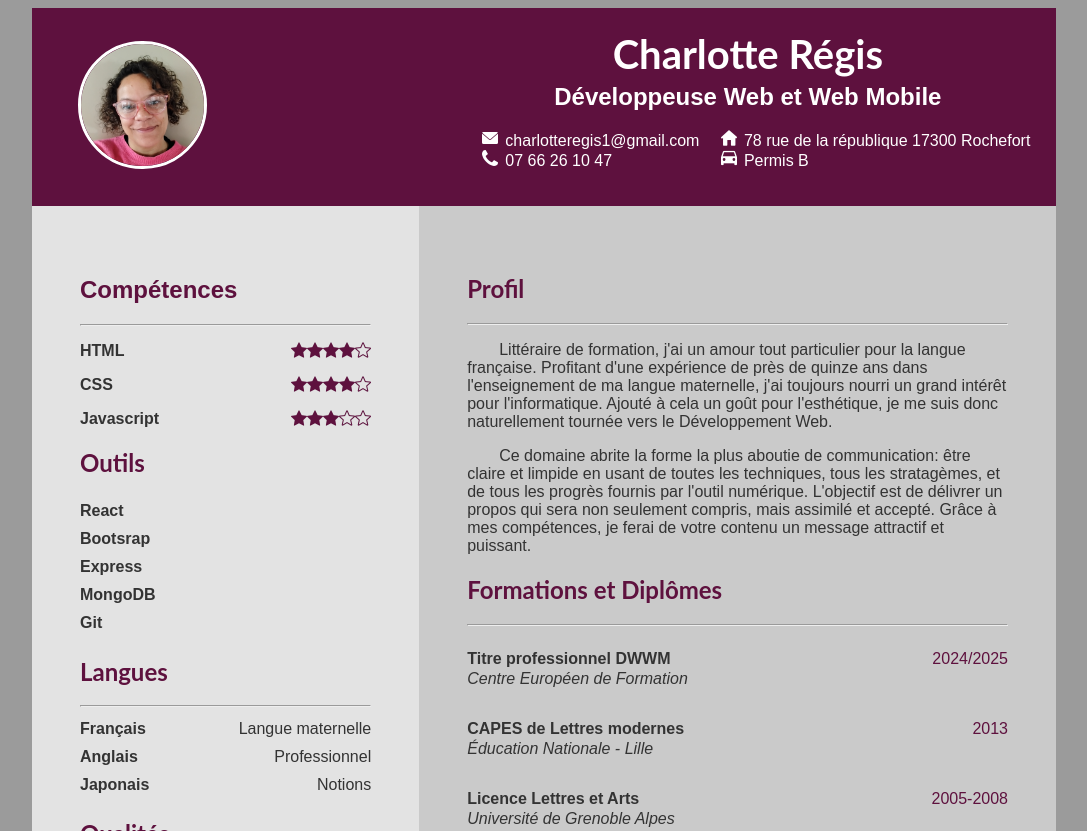
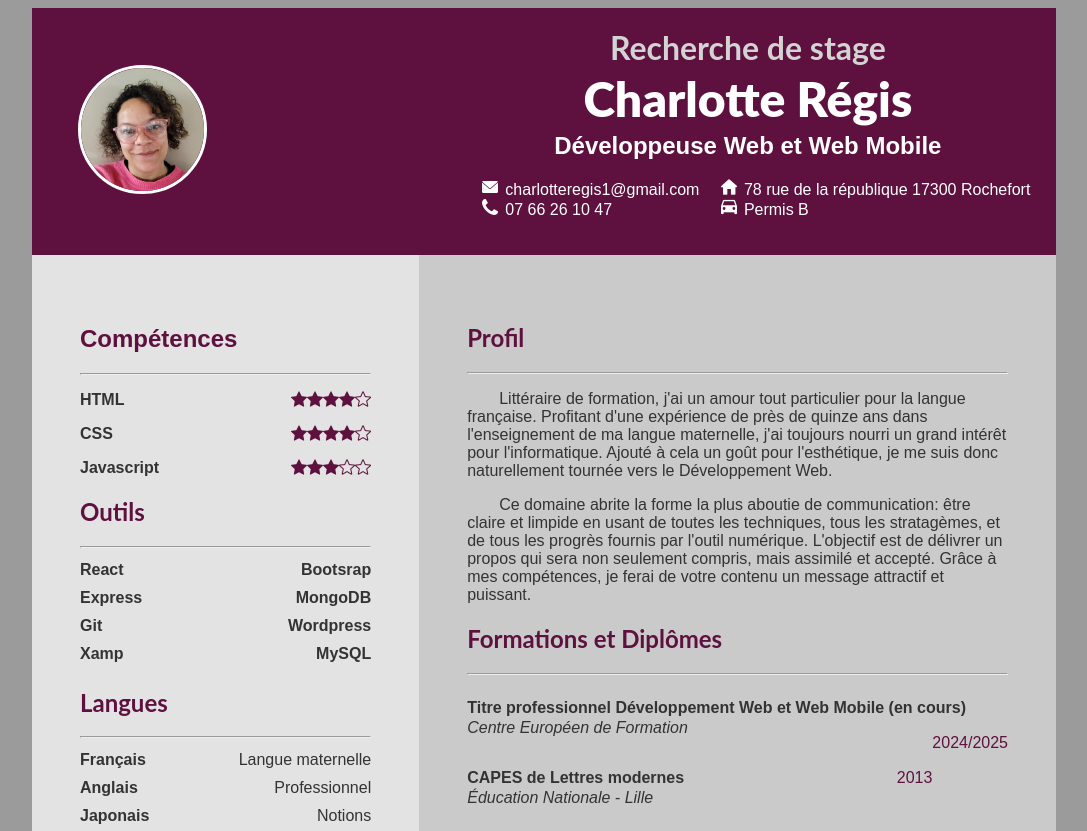
Before and after one commit to Charlotte-82/Charlotte-82.github.io, a plain HTML site: page index.html in a window 1280 px wide. Shown: the top 831 px of the page, without its empty margins (96-1183 px from the left). Drawn offline with Linux system fonts and the light colour scheme; a web font is replaced by a local one.

Commit message:
modif h1 et peaufinage outils

```diff
--- a/assets/css/style.css
+++ b/assets/css/style.css
@@ -77,12 +77,11 @@ figure {
   align-self: center;
 }
 
-h1 {
+.name {
+  font-size: 3em;
   color: white;
-  font-size: 2.5em;
   text-align: center;
-  margin-bottom: 3px;
-  margin-top: 2px;
+  font-weight: 900;
 }
 
 .personaldata {
@@ -125,6 +124,15 @@ h1 {
 /* HEADER fin */
 
 /* MAIN début */
+
+h1 {
+  color: lightgray;
+  font-size: 2em;
+  text-align: center;
+  margin-top: 0;
+  margin-bottom: 0;
+}
+
 main {
   display: flex;
 }
@@ -200,6 +208,7 @@ h2 {
 }
 
 .level,
+.level1,
 .lang {
   display: inline-block;
   margin-bottom: 5px;
@@ -208,6 +217,11 @@ h2 {
 
 .level {
   float: right;
+}
+
+.level1 {
+  float: right;
+  font-weight: 700;
 }
 
 .lang {
--- a/index.html
+++ b/index.html
@@ -17,7 +17,7 @@
   <body>
     <header>
       <figure>
-        <a href="assets/images/portrait-cv.jpg" target="_blank">
+        <a href="assets/images/portrait2.jpg" target="_blank">
           <img
             class="portrait"
             src="assets/images/portrait2.jpg"
@@ -26,7 +26,8 @@
         </a>
       </figure>
       <section class="personaldata">
-        <h1>Charlotte Régis</h1>
+        <h1>Recherche de stage</h1>
+        <h2 class="name">Charlotte Régis</h2>
         <h2><strong>Développeuse Web et Web Mobile</strong></h2>
         <div class="lefticons">
           <ul class="contact">
@@ -171,15 +172,18 @@
           />
         </p> -->
         <h2>Outils</h2>
+        <hr />
         <p class="lang">React</p>
-        <br />
-        <p class="lang">Bootsrap</p>
+        <p class="level1">Bootsrap</p>
         <br />
         <p class="lang">Express</p>
-        <br />
-        <p class="lang">MongoDB</p>
+        <p class="level1">MongoDB</p>
         <br />
         <p class="lang">Git</p>
+        <p class="level1">Wordpress</p>
+        <br />
+        <p class="lang">Xamp</p>
+        <p class="level1">MySQL</p>
 
         <h2>Langues</h2>
         <hr />
@@ -233,7 +237,12 @@
         <h2>Formations et Diplômes</h2>
         <hr />
         <div class="xpparagraph">
-          <p class="fonction"><strong>Titre professionnel DWWM</strong></p>
+          <p class="fonction">
+            <strong
+              >Titre professionnel Développement Web et Web Mobile (en
+              cours)</strong
+            >
+          </p>
           <p class="date">2024/2025</p>
           <p class="place">Centre Européen de Formation</p>
         </div>
@@ -312,7 +321,7 @@
       </div>
       <div class="maj">
         <p id="footermaj">
-          Mis à jour le: <time datetime="2025-03-10">10/03/2025</time>
+          Mis à jour le: <time datetime="2025-03-13">13/03/2025</time>
         </p>
       </div>
     </footer>
```
